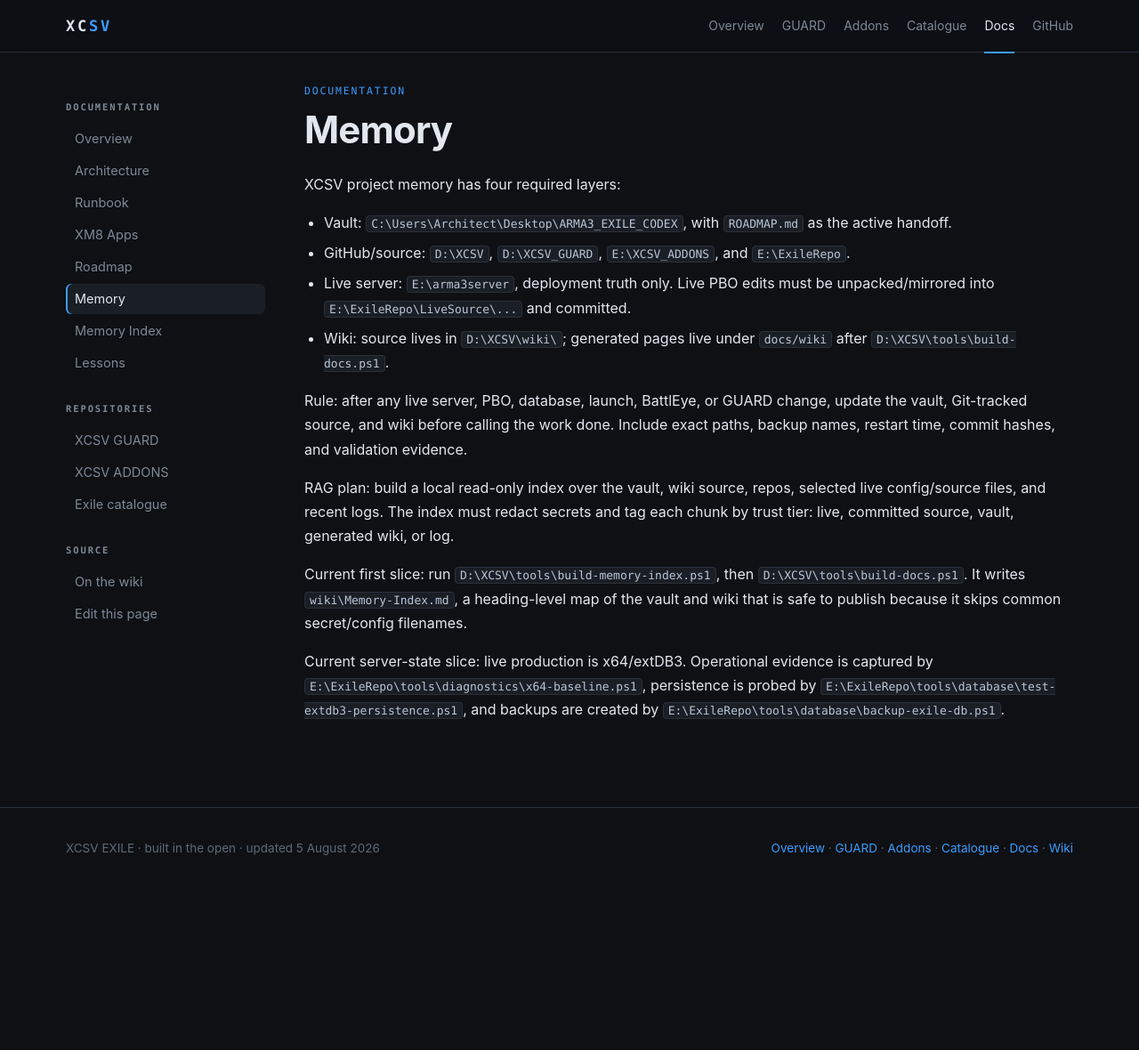
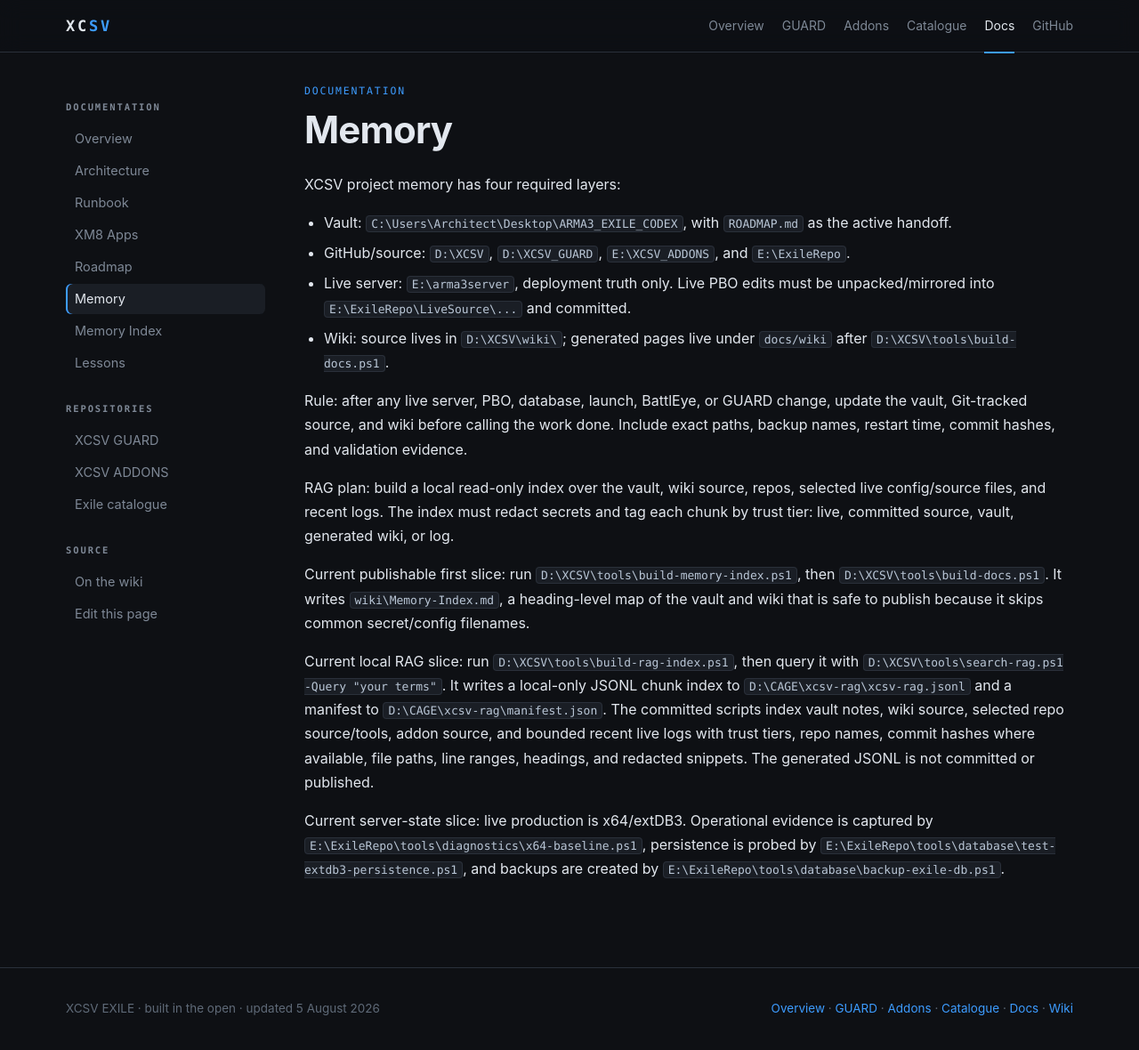
Before and after one commit to x-cessive/XCSV, a Jekyll site: the page built from docs/wiki/Memory.md, in a window 1280 px wide and 1204 px high. Shown: the top 1180 px of the window at 89% size. Built offline with Jekyll 4.4.1, drawn with Linux system fonts in a browser that asks for light colours.

Commit message:
Add local RAG index tools

```diff
--- a/docs/wiki/Memory.md
+++ b/docs/wiki/Memory.md
@@ -19,10 +19,19 @@ Rule: after any live server, PBO, database, launch, BattlEye, or GUARD change, u
 
 RAG plan: build a local read-only index over the vault, wiki source, repos, selected live config/source files, and recent logs. The index must redact secrets and tag each chunk by trust tier: live, committed source, vault, generated wiki, or log.
 
-Current first slice: run `D:\XCSV\tools\build-memory-index.ps1`, then
-`D:\XCSV\tools\build-docs.ps1`. It writes `wiki\Memory-Index.md`, a heading-level
-map of the vault and wiki that is safe to publish because it skips common
-secret/config filenames.
+Current publishable first slice: run `D:\XCSV\tools\build-memory-index.ps1`,
+then `D:\XCSV\tools\build-docs.ps1`. It writes `wiki\Memory-Index.md`, a
+heading-level map of the vault and wiki that is safe to publish because it
+skips common secret/config filenames.
+
+Current local RAG slice: run `D:\XCSV\tools\build-rag-index.ps1`, then query it
+with `D:\XCSV\tools\search-rag.ps1 -Query "your terms"`. It writes a local-only
+JSONL chunk index to `D:\CAGE\xcsv-rag\xcsv-rag.jsonl` and a manifest to
+`D:\CAGE\xcsv-rag\manifest.json`. The committed scripts index vault notes, wiki
+source, selected repo source/tools, addon source, and bounded recent live logs
+with trust tiers, repo names, commit hashes where available, file paths, line
+ranges, headings, and redacted snippets. The generated JSONL is not committed or
+published.
 
 Current server-state slice: live production is x64/extDB3. Operational evidence
 is captured by `E:\ExileRepo\tools\diagnostics\x64-baseline.ps1`, persistence is
```
Also changed, not shown: docs/wiki/Memory-Index.md (+1 -0 lines), wiki/Memory-Index.md (+1 -0 lines), wiki/Memory.md (+13 -4 lines), README.md, 2 other files.
